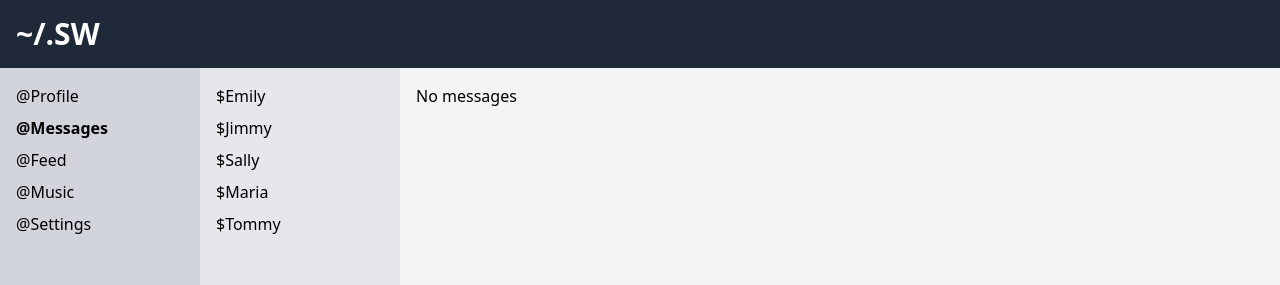
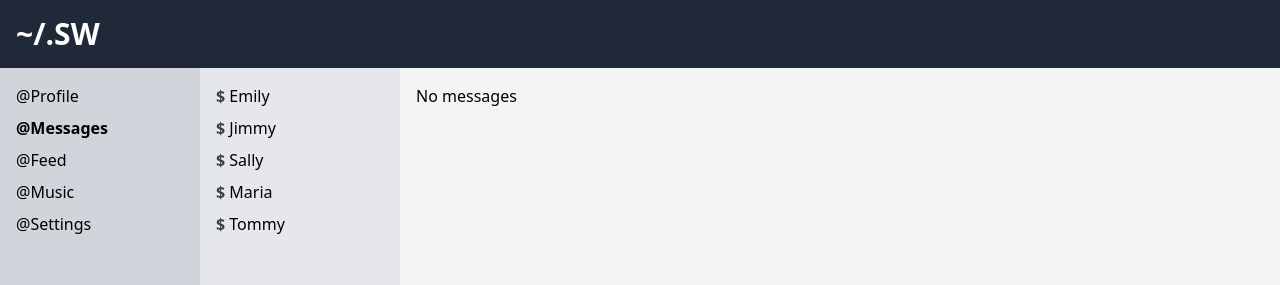
Before and after one commit to serverwind/social-react, a React (Vite) app: page /messenger in a window 1280 px wide. Shown: the top 285 px of the page. Built offline with nearby package versions, Linux system fonts and the light colour scheme.

Commit message:
Some minor styling to user names in messenger

```diff
--- a/src/components/Messages/Messages.jsx
+++ b/src/components/Messages/Messages.jsx
@@ -3,11 +3,11 @@ function Messages() {
     <section className="grid grid-cols-[200px_1fr]">
       <div className="bg-gray-200 p-4">
         <ul className="flex flex-col gap-2">
-          <li><a href="#">$Emily</a></li>
-          <li><a href="#">$Jimmy</a></li>
-          <li><a href="#">$Sally</a></li>
-          <li><a href="#">$Maria</a></li>
-          <li><a href="#">$Tommy</a></li>
+          <li><a href="#"><span className="text-gray-700 font-bold hover:underline transition duration-300">$</span> Emily</a></li>
+          <li><a href="#"><span className="text-gray-700 font-bold hover:underline transition duration-300">$</span> Jimmy</a></li>
+          <li><a href="#"><span className="text-gray-700 font-bold hover:underline transition duration-300">$</span> Sally</a></li>
+          <li><a href="#"><span className="text-gray-700 font-bold hover:underline transition duration-300">$</span> Maria</a></li>
+          <li><a href="#"><span className="text-gray-700 font-bold hover:underline transition duration-300">$</span> Tommy</a></li>
         </ul>
       </div>
       <div className="bg-gray-100 p-4">No messages</div>
--- a/src/output.css
+++ b/src/output.css
@@ -725,6 +725,11 @@ video {
   color: rgb(255 255 255 / var(--tw-text-opacity));
 }
 
+.text-gray-700 {
+  --tw-text-opacity: 1;
+  color: rgb(55 65 81 / var(--tw-text-opacity));
+}
+
 .transition {
   transition-property: color, background-color, border-color, text-decoration-color, fill, stroke, opacity, box-shadow, transform, filter, -webkit-backdrop-filter;
   transition-property: color, background-color, border-color, text-decoration-color, fill, stroke, opacity, box-shadow, transform, filter, backdrop-filter;
```
